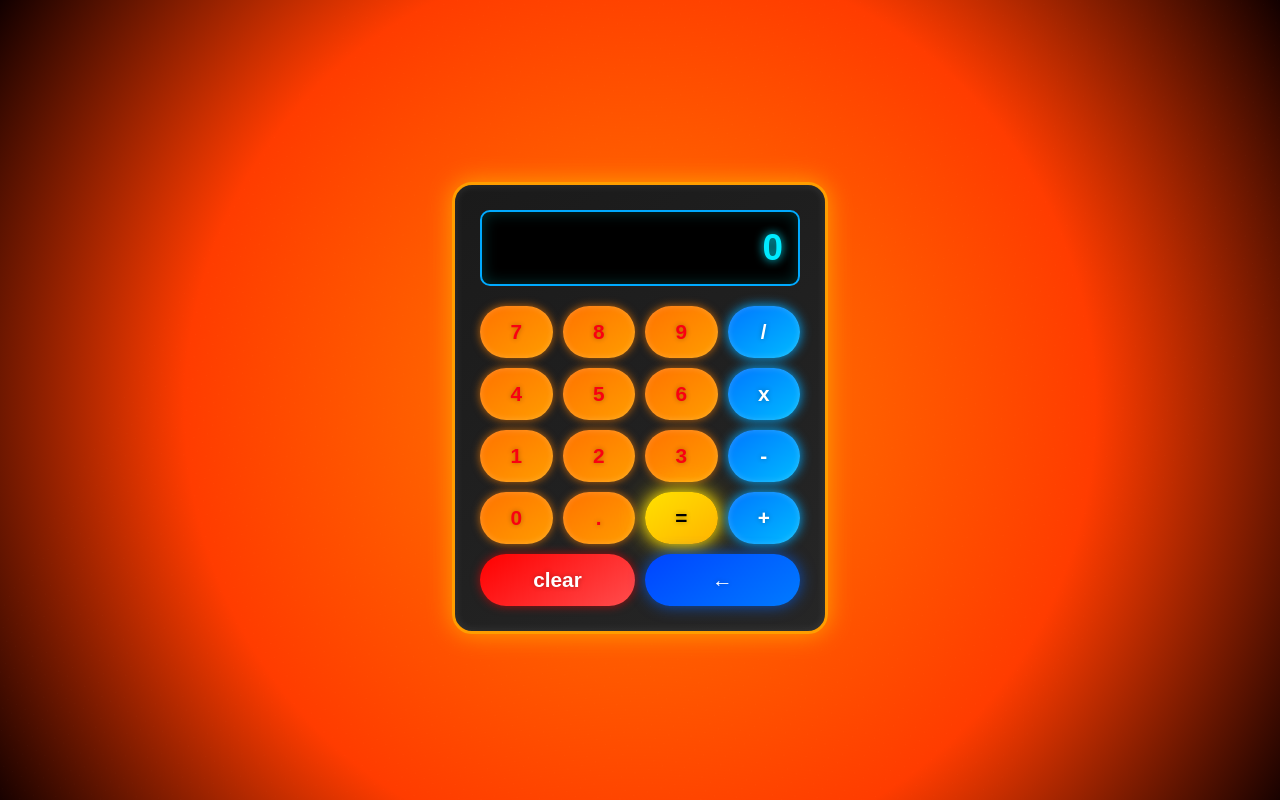
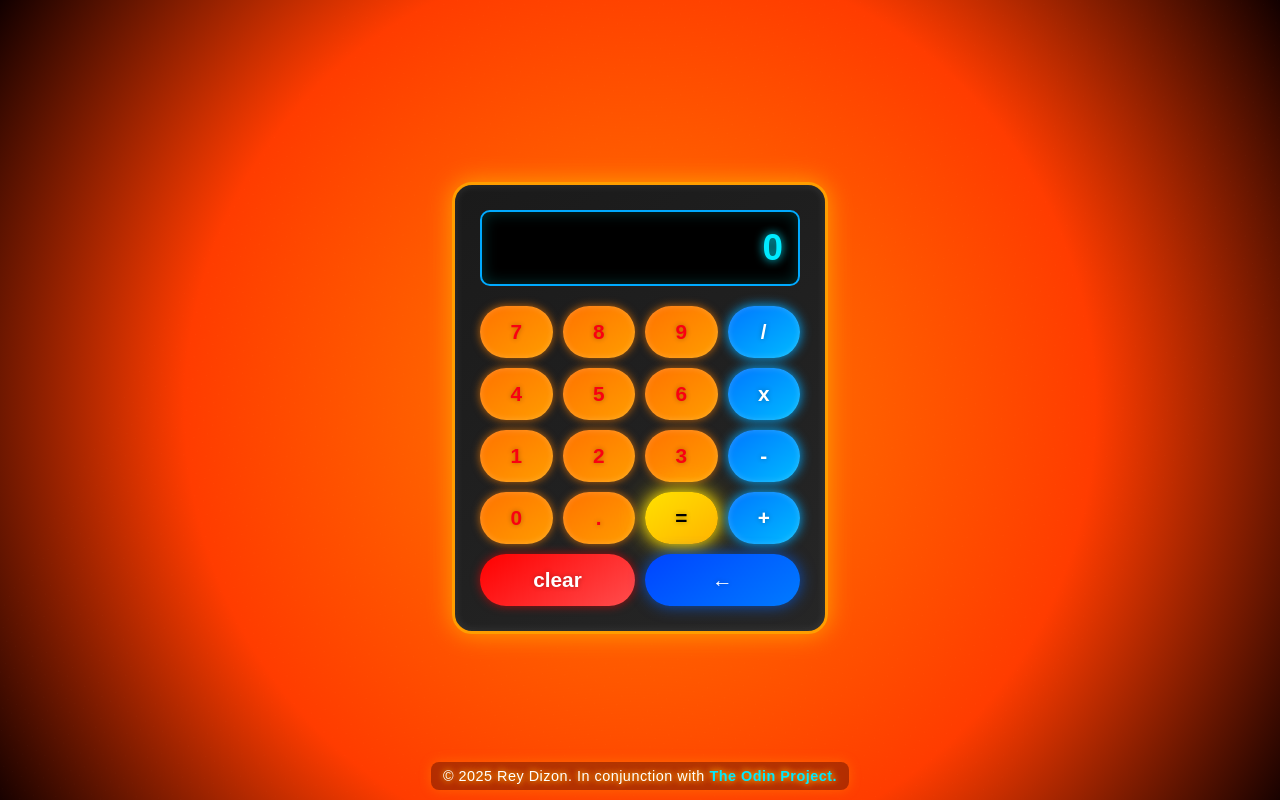
Before and after one commit to rydzn27/calculator, a plain HTML site: page index.html in a window 1280 px wide. Shown: the top 800 px of the page. Drawn offline with Linux system fonts and the light colour scheme.

Commit message:
Add a footer.

```diff
--- a/calculator.css
+++ b/calculator.css
@@ -177,3 +177,37 @@ button:active {
   display: inline-block;
   opacity: 1;
 }
+
+footer {
+  position: absolute;
+  bottom: 10px;
+  width: 100%;
+  text-align: center;
+  font-size: 0.9rem;
+  color: #fff;
+  text-shadow: 0 0 6px #ffcc00, 0 0 10px #ff6600;
+  letter-spacing: 0.5px;
+  z-index: 2;
+}
+
+footer a {
+  color: #00eaff;
+  text-decoration: none;
+  font-weight: bold;
+  transition: color 0.3s ease, text-shadow 0.3s ease;
+}
+
+footer a:hover {
+  color: #ffe100;
+  text-shadow: 0 0 8px #ffe100, 0 0 12px #ff9900;
+}
+
+footer p {
+  margin: 0;
+  padding: 5px 0;
+  background: rgba(0, 0, 0, 0.3);
+  display: inline-block;
+  border-radius: 8px;
+  padding: 6px 12px;
+  box-shadow: 0 0 12px rgba(255, 150, 0, 0.4);
+}
--- a/index.html
+++ b/index.html
@@ -33,5 +33,9 @@
     </div>
 
     <img id="vegeta" src="vegeta.gif" alt="vegeta">
+
+    <footer>
+        <p>© 2025 Rey Dizon. In conjunction with <a href="https://www.theodinproject.com/" target="_blank">The Odin Project.</a></p>
+    </footer>
 </body>
 </html>
```
